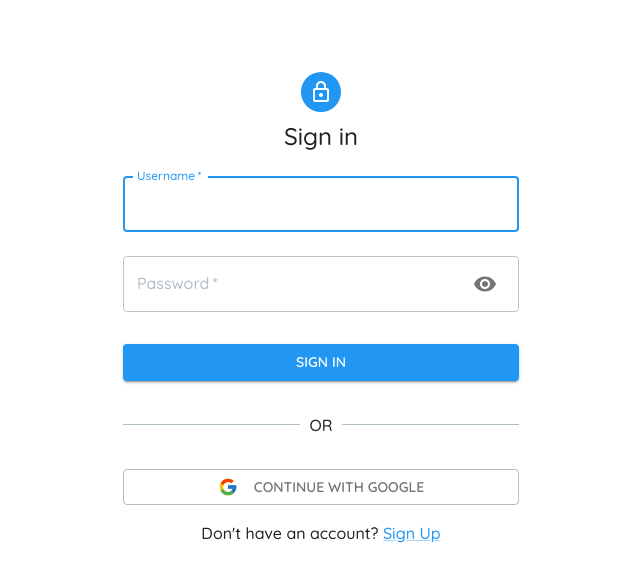
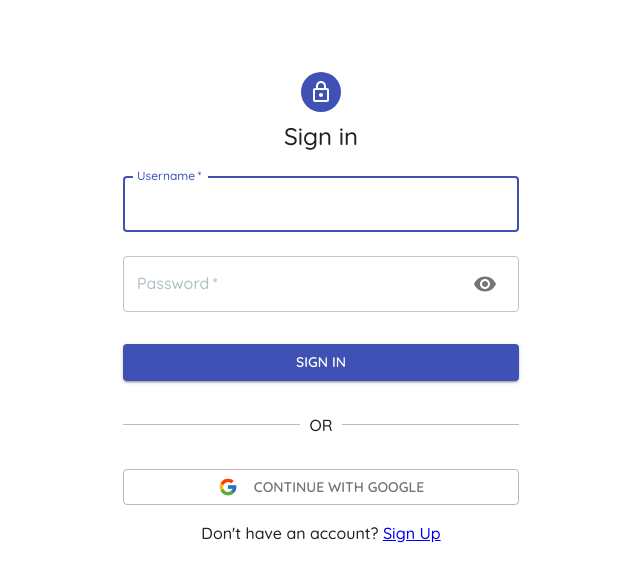
Before and after one commit to ChiragWadhwani05/chat-app, a React (Vite) app in the folder frontend/: page /signin in a window 1280 px wide. Shown: the top 582 px of the page, without its empty margins (319-959 px from the left). Built offline with nearby package versions, Linux system fonts and the light colour scheme; no server answers.

Commit message:
Proper implementation of redux to fetch data and Routesprotection

```diff
--- a/frontend/src/App.jsx
+++ b/frontend/src/App.jsx
@@ -1,104 +1,19 @@
 import { BrowserRouter, Routes, Route } from 'react-router-dom';
-import { createTheme, ThemeProvider } from '@mui/material';
+import { ThemeProvider } from '@mui/material';
 import CssBaseline from '@mui/material/CssBaseline';
-import { blue } from '@mui/material/colors';
 import { Toaster } from 'react-hot-toast';
-import { useDispatch, useSelector } from 'react-redux';
+import { useSelector, useDispatch } from 'react-redux';
 import { getSelf } from './redux-slices/auth';
 import ProtectRoute from './components/Protectroute';
 import { useEffect } from 'react';
+import { lightTheme } from './constants/themes';
 import SignIn from './components/SignIn';
 import SignUp from './components/SignUp';
+import Loader from './components/Loader';
 import Home from './pages/Home';
-import Loader from './components/Loader';
-
-const lightTheme = createTheme({
-  palette: {
-    mode: 'light',
-    primary: blue,
-    secondary: {
-      main: '#757575',
-      contrastText: '#ffffff',
-    },
-    text: {
-      primary: '#212121',
-      secondary: '#b0bec5',
-      disabled: '#757575',
-    },
-    error: {
-      main: '#f44336',
-    },
-    warning: {
-      main: '#ffa726',
-    },
-    info: {
-      main: '#29b6f6',
-    },
-    success: {
-      main: '#66bb6a',
-    },
-    divider: '#b0bec5',
-  },
-  typography: {
-    fontFamily: 'Quicksand',
-    fontWeightLight: 400,
-    fontWeightRegular: 500,
-    fontWeightMedium: 600,
-    fontWeightBold: 700,
-    h1: {
-      color: '#212121',
-    },
-    h2: {
-      color: '#212121',
-    },
-  },
-});
-
-// const darkTheme = createTheme({
-//   palette: {
-//     mode: 'dark',
-//     primary: purple,
-//     secondary: {
-//       main: '#8687E780',
-//       contrastText: '#ffffff',
-//     },
-//     text: {
-//       primary: '#ffffff',
-//       secondary: '#b0bec5',
-//       disabled: '#757575',
-//     },
-//     error: {
-//       main: '#f44336',
-//     },
-//     warning: {
-//       main: '#ffa726',
-//     },
-//     info: {
-//       main: '#29b6f6',
-//     },
-//     success: {
-//       main: '#66bb6a',
-//     },
-//     divider: '#b0bec5',
-//   },
-//   typography: {
-//     fontFamily: 'Quicksand',
-//     fontWeightLight: 400,
-//     fontWeightRegular: 500,
-//     fontWeightMedium: 600,
-//     fontWeightBold: 700,
-//     h1: {
-//       color: '#ffffff',
-//     },
-//     h2: {
-//       color: '#ffffff',
-//     },
-//   },
-// });
-
 function App() {
   const dispatch = useDispatch();
-  const { user, isLoading } = useSelector((state) => state.auth);
+  const { isLoading } = useSelector((state) => state.auth);
   useEffect(() => {
     dispatch(getSelf());
   }, [dispatch]);
@@ -113,7 +28,7 @@ function App() {
           <Route
             path="/"
             element={
-              <ProtectRoute user={user}>
+              <ProtectRoute redirectTo="/signin">
                 <Home />
               </ProtectRoute>
             }
@@ -121,7 +36,7 @@ function App() {
           <Route
             path="/signin"
             element={
-              <ProtectRoute user={!user} redirect="/">
+              <ProtectRoute isPublic={true} redirectTo="/">
                 <SignIn />
               </ProtectRoute>
             }
@@ -129,7 +44,7 @@ function App() {
           <Route
             path="/signup"
             element={
-              <ProtectRoute user={!user} redirect="/">
+              <ProtectRoute isPublic={true} redirectTo="/">
                 <SignUp />
               </ProtectRoute>
             }
--- /dev/null
+++ b/frontend/src/components/ChatsList.jsx
@@ -0,0 +1,5 @@
+function ChatsList() {
+  return <></>;
+}
+
+export default ChatsList;
--- a/frontend/src/components/Protectroute.jsx
+++ b/frontend/src/components/Protectroute.jsx
@@ -1,16 +1,21 @@
-import { Navigate, Outlet } from 'react-router-dom';
+import { Navigate } from 'react-router-dom';
+import { useSelector } from 'react-redux';
 import PropTypes from 'prop-types';
 
-const ProtectRoute = ({ children, user, redirect = '/signin' }) => {
-  if (!user) return <Navigate to={redirect} />;
+const ProtectRoute = ({ children, isPublic = false, redirectTo }) => {
+  const { user } = useSelector((state) => state.auth);
 
-  return children ? children : <Outlet />;
+  if (isPublic) {
+    return user ? <Navigate to={redirectTo} /> : children;
+  }
+
+  return user ? children : <Navigate to={redirectTo} />;
 };
 
 ProtectRoute.propTypes = {
   children: PropTypes.node.isRequired,
-  user: PropTypes.bool,
-  redirect: PropTypes.string,
+  isPublic: PropTypes.bool,
+  redirectTo: PropTypes.string.isRequired,
 };
 
 export default ProtectRoute;
--- a/frontend/src/components/SignIn.jsx
+++ b/frontend/src/components/SignIn.jsx
@@ -6,14 +6,13 @@ import { TextField, InputAdornment, IconButton, Divider } from '@mui/material';
 import Box from '@mui/material/Box';
 import LockOutlinedIcon from '@mui/icons-material/LockOutlined';
 import Typography from '@mui/material/Typography';
+import { Link } from 'react-router-dom';
 import Container from '@mui/material/Container';
-import { Link } from '@mui/material';
 import Visibility from '@mui/icons-material/Visibility';
 import VisibilityOff from '@mui/icons-material/VisibilityOff';
 import { FcGoogle } from 'react-icons/fc';
 import { useDispatch } from 'react-redux';
 import { loginUser } from '../redux-slices/auth';
-// TODO remove, this demo shouldn't need to reset the theme.
 
 function SignIn() {
   const dispatch = useDispatch();
@@ -119,7 +118,7 @@ function SignIn() {
         </Box>
         <Typography component="h1" variant="body1">
           {"Don't have an account? "}
-          <Link href="/signup" variant="body1">
+          <Link to="/signup" variant="body1">
             {'Sign Up'}
           </Link>
         </Typography>
--- a/frontend/src/components/SignUp.jsx
+++ b/frontend/src/components/SignUp.jsx
@@ -7,13 +7,12 @@ import Box from '@mui/material/Box';
 import LockOutlinedIcon from '@mui/icons-material/LockOutlined';
 import Typography from '@mui/material/Typography';
 import Container from '@mui/material/Container';
-import { Link } from '@mui/material';
+import { Link } from 'react-router-dom';
 import Visibility from '@mui/icons-material/Visibility';
 import VisibilityOff from '@mui/icons-material/VisibilityOff';
 import { FcGoogle } from 'react-icons/fc';
 import { useDispatch, useSelector } from 'react-redux';
 import { registerUser } from '../redux-slices/auth';
-// import toast from 'react-hot-toast';
 
 export default function SignUp() {
   const dispatch = useDispatch();
@@ -140,7 +139,7 @@ export default function SignUp() {
         </Box>
         <Typography component="h1" variant="body1">
           {'Already have an account? '}
-          <Link href="/signin" variant="body1">
+          <Link to="/signin" variant="body1">
             {'Sign In'}
           </Link>
         </Typography>
--- /dev/null
+++ b/frontend/src/constants/themes.js
@@ -0,0 +1,87 @@
+import { indigo as color } from '@mui/material/colors';
+import { createTheme } from '@mui/material';
+const lightTheme = createTheme({
+  palette: {
+    mode: 'light',
+    primary: color,
+    secondary: {
+      main: '#757575',
+      contrastText: '#ffffff',
+    },
+    text: {
+      primary: '#212121',
+      secondary: '#b0bec5',
+      disabled: '#757575',
+    },
+    error: {
+      main: '#f44336',
+    },
+    warning: {
+      main: '#ffa726',
+    },
+    info: {
+      main: '#29b6f6',
+    },
+    success: {
+      main: '#66bb6a',
+    },
+    divider: '#b0bec5',
+  },
+  typography: {
+    fontFamily: 'Quicksand',
+    fontWeightLight: 400,
+    fontWeightRegular: 500,
+    fontWeightMedium: 600,
+    fontWeightBold: 700,
+    h1: {
+      color: '#212121',
+    },
+    h2: {
+      color: '#212121',
+    },
+  },
+});
+
+const darkTheme = createTheme({
+  palette: {
+    mode: 'dark',
+    primary: color,
+    secondary: {
+      main: '#8687E780',
+      contrastText: '#ffffff',
+    },
+    text: {
+      primary: '#ffffff',
+      secondary: '#b0bec5',
+      disabled: '#757575',
+    },
+    error: {
+      main: '#f44336',
+    },
+    warning: {
+      main: '#ffa726',
+    },
+    info: {
+      main: '#29b6f6',
+    },
+    success: {
+      main: '#66bb6a',
+    },
+    divider: '#b0bec5',
+  },
+  typography: {
+    fontFamily: 'Quicksand',
+    fontWeightLight: 400,
+    fontWeightRegular: 500,
+    fontWeightMedium: 600,
+    fontWeightBold: 700,
+    h1: {
+      color: '#ffffff',
+    },
+    h2: {
+      color: '#ffffff',
+    },
+  },
+});
+
+export { lightTheme, darkTheme };
--- a/frontend/src/pages/Home.jsx
+++ b/frontend/src/pages/Home.jsx
@@ -1,5 +1,10 @@
+import { useSelector } from 'react-redux';
+// import Sidebar from '../components/Sidebar';
+
 function Home() {
-  return <div>Home</div>;
+  const { user } = useSelector((state) => state.auth);
+  console.log(user);
+  return <nav>{/* <Sidebar /> */}</nav>;
 }
 
 export default Home;
```
Also changed, not shown: frontend/src/redux-slices/auth.js (+44 -14 lines), 1 other file (tests, documents, lock files or other folders).
